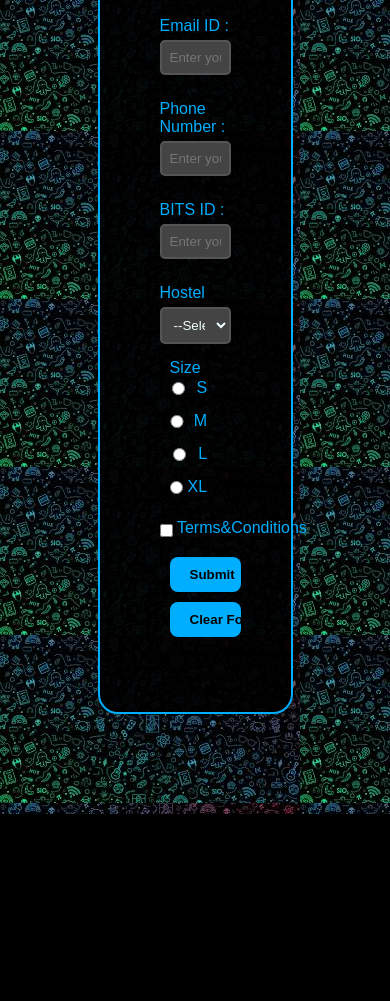
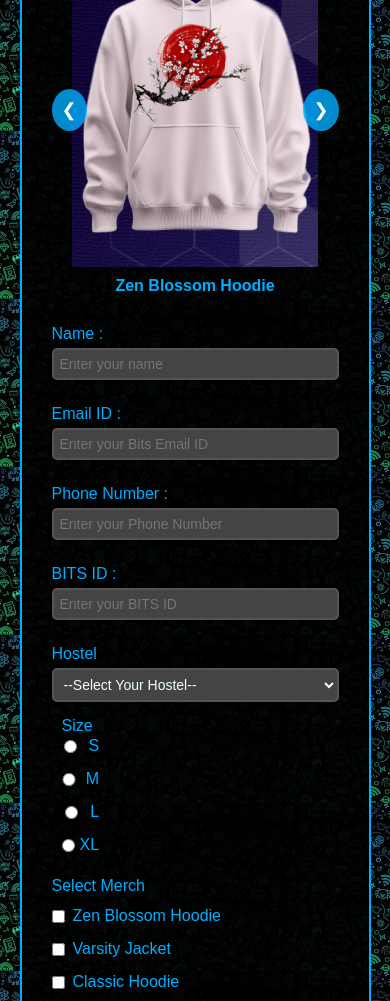
Before and after one commit to codercat75bit/dvm, a plain HTML site: page index.html in a window 390 px wide. Shown: the part 373-1374 px from the top of the page. Before the commit the page ends 1187 px from the top, so only its background shows below. Drawn offline with Linux system fonts and the light colour scheme.

Commit message:
Add files via upload

```diff
--- a/Form.js
+++ b/Form.js
@@ -16,31 +16,41 @@ const termsCheckbox = document.getElementById("checkbox");
 const phoneField = document.getElementById("Phone_number");
 const numberError = document.getElementById("numberError");
 
-Form.addEventListener("submit", function(event) {
+
+const submittedEmails = JSON.parse(localStorage.getItem("submittedEmails")) || [];
+
+Form.addEventListener("submit", function (event) {
     event.preventDefault();
-    if (!validateForm()) return;
 
-    if(localStorage.getItem(emailField.value) === "submitted"){
-        alert("This email has already submitted a response. You can only submit one response per email.");
-    }
-    else{
-        localStorage.setItem(emailField.value, "submitted");
-        Form.style.display = "none";
-        thankYouMessage.style.display = "block";
+    if (validateForm()) {
+        const email = emailField.value.trim();
+
+        if (submittedEmails.includes(email)) {
+            alert("This email has already submitted a response.");
+        } else {
+            submittedEmails.push(email);
+            localStorage.setItem("submittedEmails", JSON.stringify(submittedEmails));
+
+            Form.style.display = "none";
+            thankYouMessage.style.display = "block";
+        }
     }
 });
 
+
 submitAnotherButton.addEventListener("click", function () {
-    localStorage.removeItem(emailField.value);
     Form.reset();
+    clearValidation();
+    Form.style.display = "block";
     thankYouMessage.style.display = "none";
-    Form.style.display = "block";
 });
 
-clearButton.addEventListener("click", function() {
+
+clearButton.addEventListener("click", function () {
     Form.reset();
     clearValidation();
 });
+
 
 function validateForm() {
     let isValid = true;
@@ -54,6 +64,7 @@ function validateForm() {
     return isValid;
 }
 
+
 function validateField(field, errorElement, message) {
     if (field.value.trim() === "") {
         showError(field, errorElement, message);
@@ -63,6 +74,7 @@ function validateField(field, errorElement, message) {
         return true;
     }
 }
+
 
 function validateEmail(field, errorElement) {
     if (field.value.trim() === "") {
@@ -77,6 +89,7 @@ function validateEmail(field, errorElement) {
     }
 }
 
+
 function validatePhone(field, errorElement) {
     const phoneRegex = /^[0-9]{10}$/;
     if (!phoneRegex.test(field.value.trim())) {
@@ -87,6 +100,7 @@ function validatePhone(field, errorElement) {
         return true;
     }
 }
+
 
 function validateSize(group, errorElement) {
     for (let i = 0; i < group.length; i++) {
@@ -99,9 +113,9 @@ function validateSize(group, errorElement) {
     return false;
 }
 
+
 function validateHostel(field, errorElement) {
-    console.log(field.value);
-    if (field.value === ""|| field.value === null) {
+    if (field.value === "" || field.value === null) {
         showError(field, errorElement, "Please select your hostel.");
         return false;
     } else {
@@ -109,6 +123,7 @@ function validateHostel(field, errorElement) {
         return true;
     }
 }
+
 
 function validateTerms(checkbox) {
     if (!checkbox.checked) {
@@ -120,6 +135,7 @@ function validateTerms(checkbox) {
     return true;
 }
 
+
 function showError(field, errorElement, message) {
     if (field) {
         field.classList.add("invalid");
@@ -127,6 +143,7 @@ function showError(field, errorElement, message) {
     }
     errorElement.textContent = message;
 }
+
 
 function showValid(field, errorElement) {
     if (field) {
@@ -136,9 +153,37 @@ function showValid(field, errorElement) {
     errorElement.textContent = "";
 }
 
+
 function clearValidation() {
-    document.querySelectorAll(".error").forEach(error => error.textContent = "");
-    document.querySelectorAll("input, select").forEach(field => {
+    document.querySelectorAll(".error").forEach((error) => (error.textContent = ""));
+    document.querySelectorAll("input, select").forEach((field) => {
         field.classList.remove("valid", "invalid");
     });
 }
+let currentIndex = 0;
+    const slides = document.querySelectorAll(".cr .img");
+    const totalSlides = slides.length;
+    const slideContainer = document.querySelector(".cr");
+
+    function showSlide(index) {
+        if (index >= totalSlides) {
+            currentIndex = 0;
+        } else if (index < 0) {
+            currentIndex = totalSlides - 1;
+        } else {
+            currentIndex = index;
+        }
+        slideContainer.style.transform = "translateX(-" + (currentIndex * 100) + "%)";
+    }
+
+    document.querySelector(".next").addEventListener("click", function () {
+        event.preventDefault();
+        showSlide(currentIndex + 1);
+    });
+
+    document.querySelector(".prev").addEventListener("click", function () {
+        event.preventDefault();
+        showSlide(currentIndex - 1);
+    });
+
+    showSlide(currentIndex);
--- a/index.html
+++ b/index.html
@@ -7,14 +7,31 @@
     <link rel="stylesheet" href="style.css">
 </head>
 <body>
-    <div class="container">
 
-        <form action="#" id="Form" novalidate>
+        <form  id="Form" novalidate>
             <div>
                 <div class="icon"><img src="DVM_Banner.webp" alt=""></div>
             </div>
             <div><h1>DVM Merchandise Signings</h1></div>
-            <div></div>
+            <div class="carousel">
+                <button class="prev" onclick="prevSlide()">&#10094;</button>
+                <div class="cr">
+                    <div class="img">
+                        <img src="image1f.png" alt="Merch 1">
+                        <p>Zen Blossom Hoodie</p>
+                    </div>
+                    <div id="i2" class="img">
+                        <img src="image2f.png" alt="Merch 2">
+                        <p>Varsity jacket</p>
+                    </div>
+                    <div class="img">
+                        <img src="image3.png" alt="Merch 3">
+                        <p>Classis Hoodie</p>
+                    </div>
+                </div>
+                <button class="next" onclick="nextSlide()">&#10095;</button>
+            </div>
+
             <div class="UI">
                 <label for="Name">Name :</label>
                 <input type="text" name="Name" id="Name" placeholder="Enter your name" required>
@@ -27,7 +44,7 @@
             </div>
             <div> <div class="UI">
                 <label for="">Phone Number : </label>
-                <input type="text" name="Phone Number" id="Phone_number" placeholder="Enter your Phone Number" required>
+                <input type="tel" name="Phone Number" id="Phone_number" placeholder="Enter your Phone Number" required>
                 <p class="error" id="numberError"></p>
             </div>
             <div class="UI">
@@ -35,25 +52,24 @@
                 <input type="text" name="BITS ID" id="BITS_ID" placeholder="Enter your BITS ID" required>
                 <p class="error" id="idError"></p>
             </div>
-        <div>
+
             <div class="Hostel">
         <label for="Hostel"> Hostel</label>
         <select name="Hostel" id="Hostel" required>
             <option value="" >--Select Your Hostel--</option>
-            <option value="">Krishna</option>
-            <option value="">Gandhi</option>
-           <option value="">SR</option>
+            <option value="Krishna">Krishna</option>
+            <option value="Gandhi">Gandhi</option>
+           <option value="SR">SR</option>
            <option value="Ram">Ram</option>
-           <option value="">Budh</option>
-           <option value="">Shankar</option>
-           <option value="">Vyas</option>
-           <option value="">VK</option>
-           <option value="">Bhagirath</option>
-           <option value="">Meera</option>
+           <option value="Budh">Budh</option>
+           <option value="Shankar">Shankar</option>
+           <option value="Vyas">Vyas</option>
+           <option value="VK">VK</option>
+           <option value="Bhagirath">Bhagirath</option>
+           <option value="Meera">Meera</option>
         </select>
         <p class="error" id="hostelError"></p>
         <div>
-
             <div class="size">
                 <div>Size</div>
                 <div class="content" id="size">
@@ -65,21 +81,34 @@
                 </div>
                 <p class="error" id="sizeError"></p>
             </div>
+
+            <div class="merch-container">
+                <div>Select Merch</div>
+                <div class="merch"><input type="checkbox">Zen Blossom Hoodie</div>
+                <div class="merch"><input type="checkbox">Varsity Jacket</div>
+                <div class="merch"><input type="checkbox">Classic Hoodie</div>
+            </div>
+
+            <div class="comment">Others(Mention if you want multiple sizes and multiple hoodies): <input type="text" class="cmt" placeholder="Type your comment here"></div>
+
             <div class="TC">
                 <label class="TC">
                     <input type="checkbox" name="checkbox" id="checkbox">
                     &nbsp;Terms&Conditions
                 </label>
             </div>
+
             <div class="button-container">
-                <input class="Submit" type="submit" value="Submit">
+                <input class="Submit" type="submit" >
                 <input type="reset" value="Clear Form" class="Clear" id="clearForm">
             </div>
-            <div id="thankYouMessage" class="ty">
-                <h2>Thank you for your response!</h2>
-                <button type="button" id="submitAnother">Submit with Different Email</button>
-            </div>
+
+
         </form>
+
+    <div id="thankYouMessage" >
+        <h2>Thank you for your response!</h2>
+        <button type="button" id="submitAnother">Submit with Different Email</button>
     </div>
     <script src="Form.js"></script>
 
--- a/style.css
+++ b/style.css
@@ -14,20 +14,13 @@ body{
     color: #00aeff;
     background-color: black;
    min-height: 100vh;
-   background-image: url("images.jpg");
+  background-image: url("images.jpg");
 padding: 50px;
 }
 
-.container {
-    display: flex;
-    justify-content: center;
-    align-items: flex-start;
-   min-height: 80vh;
-    padding-bottom: 50px 0;
 
-  }
 form {
-  position: relative;
+
     background-color:  rgba(0, 0, 0, 0.9);
     border: 2px solid #00aeff ;
     border-radius: 20px;
@@ -41,7 +34,7 @@ form {
 }
 form img{
     width: 100%;
-    height: fit-content;
+    height: auto;
 }
 .UI, .Hostel {
 color: #00aeff;
@@ -100,14 +93,35 @@ margin-bottom: 10px;
 }
 .TC {
     display: flex;
-    align-items: center;
-    justify-content: flex-start;
-    align-items: flex-start;
-    gap: 0px;
+    flex-direction: row;
+     margin: 10px;
 }
 .TC label {
     text-align: left;
 }
+.merch-container {
+    display: flex;
+    flex-wrap: wrap;
+    flex-direction: column;
+    align-items: flex-start;
+    margin-top: 10px;
+    gap: 10px;
+}
+
+.merch {
+    display: flex;
+    align-items: center;
+    gap: 8px;
+    white-space: nowrap;
+}
+
+.comment {
+    display: flex;
+    align-items: center;
+    gap: 5px;
+    margin-top: 10px;
+}
+
 .button-container input[type="submit"],
 .button-container input[type="reset"] {
     background-color: #00aeff;
@@ -138,19 +152,119 @@ h1{
 h2 { text-align: center;
      margin-bottom: 15px;
      }
-.ty{
+
+ #thankYouMessage {
     display: none;
     text-align: center;
-    margin-top: 20px;
-    position: relative;
-    z-index: 100;
-    border: 10px;
-    color: white;
-    background-color: white(0, 0, 0, 0.7);
-    padding: 20px;
-    border-radius: 10px;
- }
+                  }
 
 input.valid, select.valid {border-color: #00aeff !important; }
         input.invalid, select.invalid { border-color: red !important; }
         .error { color: red; font-size: 14px; margin: 0; }
+
+
+        #submitAnother {
+            background-color: #00aeff;
+            color: black;
+            border: none;
+            padding: 10px 20px;
+            border-radius: 8px;
+            cursor: pointer;
+            font-weight: bold;
+        }
+
+        #submitAnother:hover {
+            background-color: #0586bd;
+        }
+
+        .carousel {
+            position: relative;
+            width: 100%;
+            max-width: 600px;
+            margin: 20px auto;
+            overflow: hidden;
+            display: flex;
+            justify-content: center;
+            align-items: center;
+        }
+        .cr {
+            display: flex;
+            width: 100%;
+            transition: transform 0.5s ease-in-out;
+        }
+        .cr .img img{
+            max-height: 500px;
+            width: auto;
+            margin: 0 auto;
+            display: block;
+        }
+
+        .img {
+            flex: 0 0 100%;
+            text-align: center;
+        }
+
+        .img p {
+            color: #00aeff;
+            font-weight: bold;
+            margin-top: 10px;
+        }
+
+        button.prev, button.next {
+            position: absolute;
+            top: 50%;
+            transform: translateY(-50%);
+            background-color: rgba(0, 174, 255, 0.8);
+            color: white;
+            border: none;
+            padding: 10px;
+            cursor: pointer;
+            font-size: 18px;
+            border-radius: 50%;
+            z-index: 10;
+        }
+        button.prev { left: 10px; }
+        button.next { right: 10px; }
+
+
+        @media screen and (max-width: 800px) {
+            form {
+                width: 90vw;
+                padding: 20px;
+            }
+
+            h1 {
+                font-size: 1.5em;
+                text-align: center;
+            }
+
+            form img {
+                max-width: 100%;
+                height: auto;
+                display: block;
+            }
+
+            .button-container {
+                flex-direction: column;
+            }
+
+            input, select {
+                font-size: 14px;
+                padding: 6px;
+            }
+
+            .cr {
+                width: 300%;
+            }
+
+            .cr .img {
+                flex: 0 0 100%;
+            }
+
+            .cr .img img {
+                width: auto;
+                max-width: 80%;
+                margin: 0 auto;
+            }
+
+        }
```
Also changed, not shown: image1f.png (added), image2f.png (added), image3.png (added).
